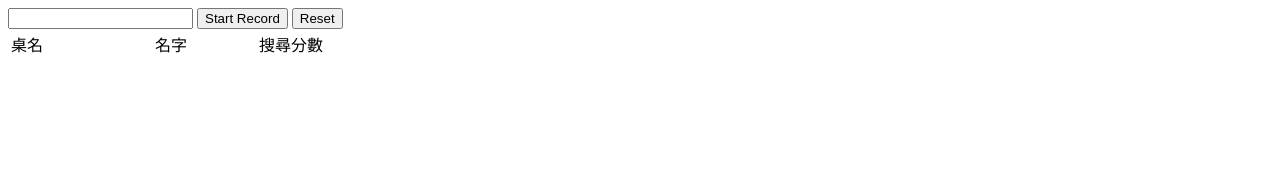
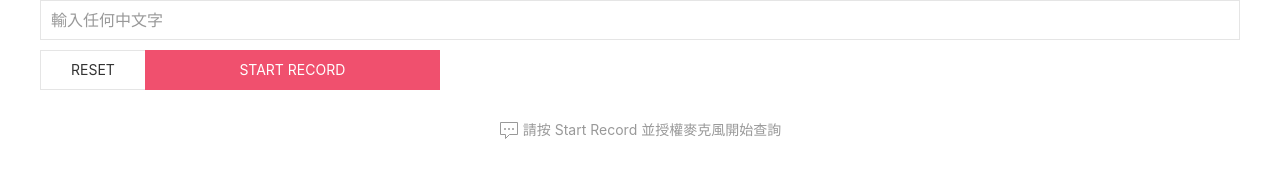
Before and after one commit to Calvin-Huang/take-a-seat-guide-assistant, a plain HTML site: page index.html in a window 1280 px wide. Drawn offline with nearby package versions, Linux system fonts and the light colour scheme.

Commit message:
feat: styling the web page

```diff
--- a/index.html
+++ b/index.html
@@ -1,30 +1,50 @@
 <!DOCTYPE html>
 <head>
   <meta name="viewport" content="width=device-width, initial-scale=1">
+  <!-- UIkit CSS -->
+  <link rel="stylesheet" href="https://cdn.jsdelivr.net/npm/uikit@3.15.6/dist/css/uikit.min.css" />
+  <!-- UIkit JS -->
+  <script src="https://cdn.jsdelivr.net/npm/uikit@3.15.6/dist/js/uikit.min.js"></script>
+  <script src="https://cdn.jsdelivr.net/npm/uikit@3.15.6/dist/js/uikit-icons.min.js"></script>
   <style>
     .inactive {
-      display: none;
+      display: none !important;
+    }
+    .uk-button-group .uk-button:not(:first-child) {
+      flex: 1;
+    }
+    .uk-button-group .uk-button:first-child {
+      flex: 0;
     }
   </style>
 </head>
 <html>
-  <body>
-    <div id="unavailable" class="inactive">
-      <h1>Your browser don't support <string>webkitSpeechRecognition</string> which we need.</h1>
+  <body class="uk-container">
+    <div uk-alert id="unavailable" class="inactive uk-alert-danger">
+      <h3>Your browser don't support <string>webkitSpeechRecognition</string> which we need.</h3>
     </div>
     <div id="main">
-      <div class="toolbar">
-        <input id="input-text" name="" oninput="inputTextUpdated(event)" />
-        <button id="start-record-btn" onclick="startRecordClicked(event)">Start Record</button>
-        <button id="end-record-btn" class="inactive" onclick="endRecordClicked(event)">End Record</button>
-        <button onclick="resetClicked(event)">Reset</button>
+      <input class="uk-input uk-width-1-1 uk-width-5@s" id="input-text" name="" placeholder="輸入任何中文字" oninput="inputTextUpdated(event)" />
+      <div class="uk-button-group uk-margin-small uk-width-1-1 uk-width-1-3@s">
+        <button class="uk-button uk-button-default" onclick="resetClicked(event)">Reset</button>
+        <button class="uk-button uk-button-danger" id="start-record-btn" onclick="startRecordClicked(event)">Start Record</button>
+        <button class="uk-button uk-button-secondary inactive" id="end-record-btn" onclick="endRecordClicked(event)">End Record</button>
       </div>
-      <table>
+      <div id="start-hint" class="uk-text-meta uk-margin" style="text-align: center;">
+        <span uk-icon="commenting"></span>
+        請按 Start Record 並授權麥克風開始查詢
+      </div>
+      <div id="no-result-hint" class="uk-text-meta uk-margin inactive" style="text-align: center;">
+        <span uk-icon="commenting"></span>
+        沒有結果
+      </div>
+      <div id="loading-spinner" class="uk-width-1-1 uk-margin inactive" style="text-align: center;" uk-spinner></div>
+      <table id="search-table" class="uk-table uk-table-divider inactive">
         <thead>
           <tr>
-            <td style="min-width: 140px;">桌名</td>
-            <td style="min-width: 100px;">名字</td>
-            <td style="min-width: 20px;">搜尋分數</td>
+            <th class="uk-width-1-2">桌名</th>
+            <th class="uk-width-1-2">名字</th>
+            <th class="uk-width-small">分數</th>
           </tr>
         </thead>
         <tbody id="result"></tbody>
@@ -32,7 +52,7 @@
       <script id="result-template" type="text/template" class="row" data-tagname="tr">
         <td><label>{{groupName}}</label></td>
         <td>{{name}}</td>
-        <td>{{score}}</td>
+        <td class="uk-text-nowrap">{{score}}</td>
       </script>
     </div>
     <script src="https://cdn.jsdelivr.net/npm/lodash@4.17.21/lodash.min.js"></script>
--- a/static/main.js
+++ b/static/main.js
@@ -53,6 +53,16 @@ function recognitionOnResult (event) {
 }
 
 const inputTextUpdated = _.debounce(async (event) => {
+  if (!event.target.value) {
+    return
+  }
+
+  document.querySelector('#start-hint').classList.add('inactive')
+  document.querySelector('#search-table').classList.add('inactive')
+  document.querySelector('#no-result-hint').classList.add('inactive')
+  document.querySelector('#loading-spinner').classList.remove('inactive')
+
+  try {
     const hits = await fetch('/search', {
       headers: {
         'Content-Type': 'application/json'
@@ -73,9 +83,21 @@ const inputTextUpdated = _.debounce(async (event) => {
       return dom
     })
 
+    if (groups.length === 0) {
+      document.querySelector('#no-result-hint').classList.remove('inactive')
+    } else {
       const resultSection = document.querySelector('#result')
       resultSection.innerHTML = ''
       resultSection.append(...groups)
+
+      document.querySelector('#search-table').classList.remove('inactive')
+    }
+  } catch (error) {
+    window.alert(`API 錯誤，查詢失敗 (${error})`)
+    document.querySelector('#start-hint').classList.remove('inactive')
+  }
+
+  document.querySelector('#loading-spinner').classList.add('inactive')
 }, 750)
 
 function startRecordClicked() {
@@ -103,6 +125,7 @@ function resetClicked() {
 function main() {
   if (!('webkitSpeechRecognition' in window)) {
     document.querySelector('#unavailable').classList.remove('inactive')
+    document.querySelector('#start-record-btn').setAttribute('disabled', '')
     return
   }
 }
```
Lines whose indentation alone changed are shown as unchanged.
